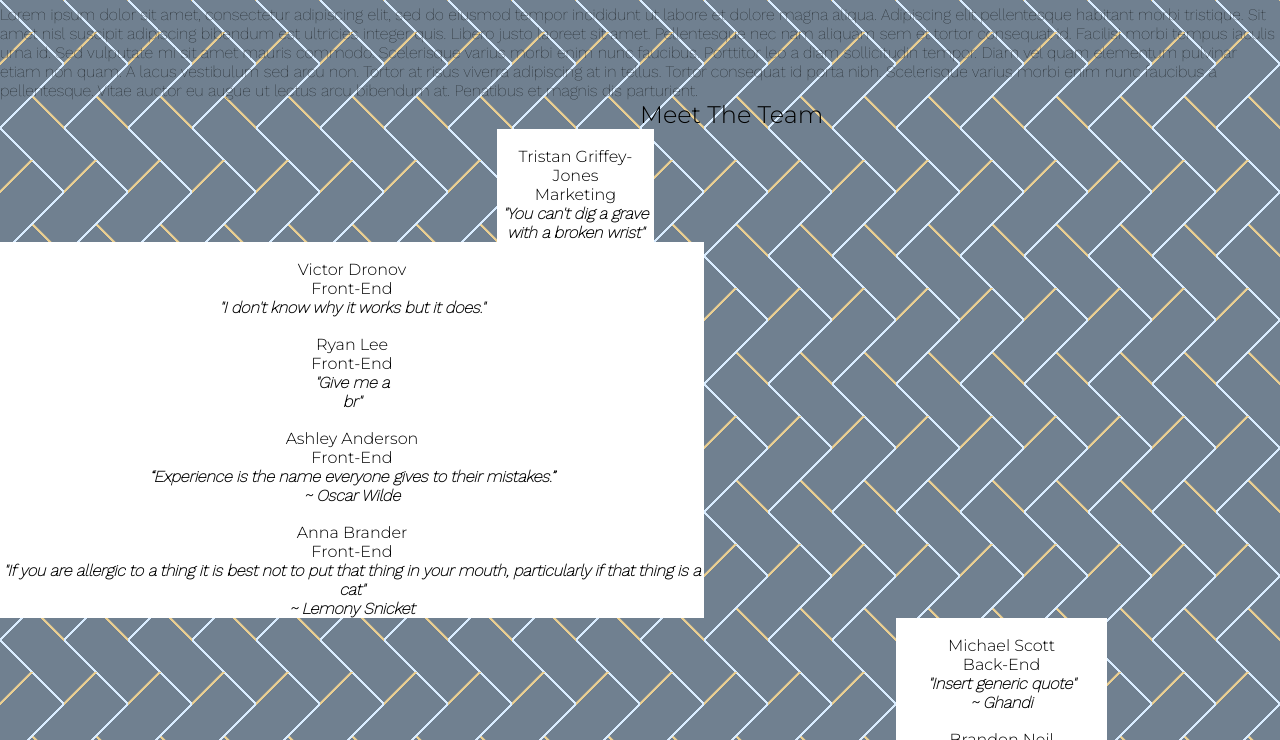
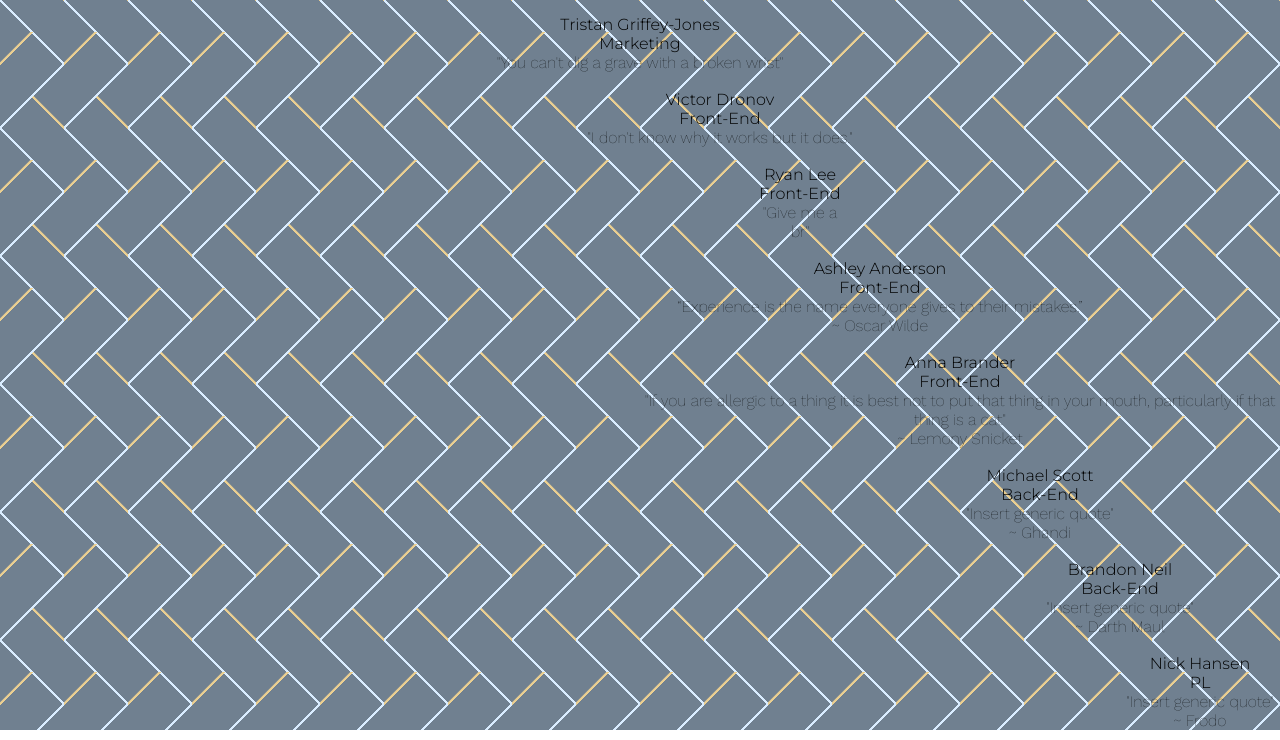
Before and after one commit to TobuOS/Marketing-Page, a plain HTML site: page about.html in a window 1280 px wide. Shown: the part 96-836 px from the top of the page. Drawn offline with nearby package versions, Linux system fonts and the light colour scheme.

Commit message:
getting close

```diff
--- a/about.html
+++ b/about.html
@@ -24,11 +24,11 @@
 
     </header>
 
-    <div id="aboutTop">
-        <h2 id="what">What & Why?</h2>
+    <!-- <div id="aboutTop">
+        <h2 id="what">Why?</h2>
         <br>
         <p>Lorem ipsum dolor sit amet, consectetur adipiscing elit, sed do eiusmod tempor incididunt ut labore et dolore magna aliqua. Adipiscing elit pellentesque habitant morbi tristique. Sit amet nisl suscipit adipiscing bibendum est ultricies integer quis. Libero justo laoreet sit amet. Pellentesque nec nam aliquam sem et tortor consequat id. Facilisi morbi tempus iaculis urna id. Sed vulputate mi sit amet mauris commodo. Scelerisque varius morbi enim nunc faucibus. Porttitor leo a diam sollicitudin tempor. Diam vel quam elementum pulvinar etiam non quam. A lacus vestibulum sed arcu non. Tortor at risus viverra adipiscing at in tellus. Tortor consequat id porta nibh. Scelerisque varius morbi enim nunc faucibus a pellentesque. Vitae auctor eu augue ut lectus arcu bibendum at. Penatibus et magnis dis parturient.</p>
-    </div>
+    </div> -->
 
     <h2 id="aboutBottomTitle">Meet The Team</h2>
 
@@ -36,7 +36,7 @@
 
        <div id="group1">
 
-        <div class="memberContainer">
+        <div class="mC" id="memberContainer1">
             <img src="" alt="">
             <div class="memberText">
                 <h3>Tristan Griffey-Jones</h3>
@@ -46,9 +46,9 @@
         </div>
     </div>
 
-    <div id="group2">
+    <div class="mC" id="group2">
 
-        <div class="memberContainer">
+        <div id="memberContainer2">
             <img src="" alt="">
             <div class="memberText">
                 <h4>Victor Dronov</h4>
@@ -58,7 +58,7 @@
         </div>
 
 
-    <div class="memberContainer">
+    <div class="mC" id="memberContainer3">
             <img src="" alt="">
             <div class="memberText">
                 <h4>Ryan Lee </h4>
@@ -67,7 +67,7 @@
             </div>
         </div>
 
-        <div class="memberContainer">
+        <div class="mC" id="memberContainer4">
             <img src="" alt="">
             <div class="memberText">
                 <h4>Ashley Anderson</h4>
@@ -76,7 +76,7 @@
             </div>
         </div>
 
-        <div class="memberContainer">
+        <div class="mC" id="memberContainer5">
             <img src="" alt="">
             <div class="memberText">
                 <h4>Anna Brander</h4>
@@ -89,7 +89,7 @@
 
     <div id="group3">
 
-        <div class="memberContainer">
+        <div class="mC" id="memberContainer6">
             <img src="" alt="">
             <div class="memberText">
                 <h4>Michael Scott</h4>
@@ -98,7 +98,7 @@
             </div>
         </div>
 
-        <div class="memberContainer">
+        <div class="mC" id="memberContainer7">
             <img src="" alt="">
             <div class="memberText">
                 <h4>Brandon Neil</h4>
@@ -107,7 +107,7 @@
             </div>
         </div>
 
-        <div class="memberContainer">
+        <div class="mC" id="memberContainer8">
             <img src="" alt="">
             <div class="memberText">
                 <h4>Nick Hansen</h4>
--- a/style/style.css
+++ b/style/style.css
@@ -64,7 +64,7 @@ header nav {
     justify-content: space-evenly;
     width:20%;
     padding-top: 1%;
-    font-size: 1.3rem;
+    font-size: 1.5rem;
     color: grey;
     font-weight:300;
     font-display: ;
@@ -122,7 +122,7 @@ header nav #home{
 
 #top #text h2{
     margin: 0 auto;
-    /* font-size: 13rem; */
+    font-size: 1.3rem;
 
 }
 
@@ -159,7 +159,6 @@ header nav #home{
 
 #bottom {
     background-image: url('/assets/lined-paper-1280548_1280.jpg');
-    background-blend-mode: lighten;
     background-position: center;
     width: 80%;
     margin: 1.5% auto;
@@ -204,27 +203,39 @@ footer nav a {
 /* about page css below this line */
 
 /* #aboutTop {
+    width: 80%;
+    margin: auto;
     display: flex;
-    justify-content: space-between; */
+    justify-content: space-evenly;
+    background-color: rgba(255, 255, 255, 0.575)
 }
-/* #aboutTop h2{
-    margin: 0 auto;
-    font-size: 1.3;
+
+#aboutTop:hover {
+    background-color:rgba(52, 121, 46, 0.575);
+}
+
+#aboutTop h2{
+
+    font-size: 1.3rem;
     font-weight: 200;
+    margin-top: 30%;
+    padding: 1%;
+    background-color: #3fb8b08c;
     width: 20%;
 
 }
 
 #aboutTop p{
     font-family: 'Work Sans', sans-serif;
+    width: 40%;
     font-weight: 100;
     font-size: 1rem;
-}  */
+}   */
 
-#what {
+/* #what {
     display: block;
     margin-left: 50%;
-}
+} */
 
 #aboutBottomTitle {
     /* display: inline-block; */
@@ -241,21 +252,66 @@ footer nav a {
     flex-direction: column;
     width: 100%;
     height: 20%;
-     border-style: 1px solid black;
-     margin: 0 auto;
+    /* margin: 0 auto; */
+    max-width: 100%;
 
 }
 
-#group1 {
-    margin: 0 auto;
+.mC {
+    /* background-color: rgba(255, 255, 255, 0.575); */
+    text-align: center;
+    /* width: 20%; */
+}
+
+#memberContainer1 {
+    margin-left: 0;
+}
+
+#memberContainer2 {
+    margin-left: 12.5%;
+}
+
+#memberContainer3 {
+    margin-left: 25%;
+}
+
+#memberContainer4 {
+    margin-left:37.5%;
+}
+
+#memberContainer5 {
+    margin-left:50%;
+}
+
+#memberContainer6 {
+    margin-left:62.5%;
+}
+
+#memberContainer7 {
+    margin-left: 75%;
+}
+
+#memberContainer8 {
+    margin-left: 87.5%;
+}
+
+/* #group1 {
+    margin-left: 0;
+    padding: 1%;
 
 }
 
-#group3 {
-    margin-left:70%;
+#group2 {
+    margin-left: 33%;
+    padding: 1%;
 }
 
-#aboutBottom .memberContainer {
+#group3 {
+    margin-left:66%;
+    padding: 1%;
+} */
+
+/* #aboutBottom .memberContainer {
     width: 55%;
     text-align: center;
     background-color: white;
@@ -263,7 +319,7 @@ footer nav a {
     /* margin: 0 5%; */
     padding: 0;
     box-shadow: dimgrey;
-}
+} */
 
 .memberContainer p {
     font-style: italic;
```
